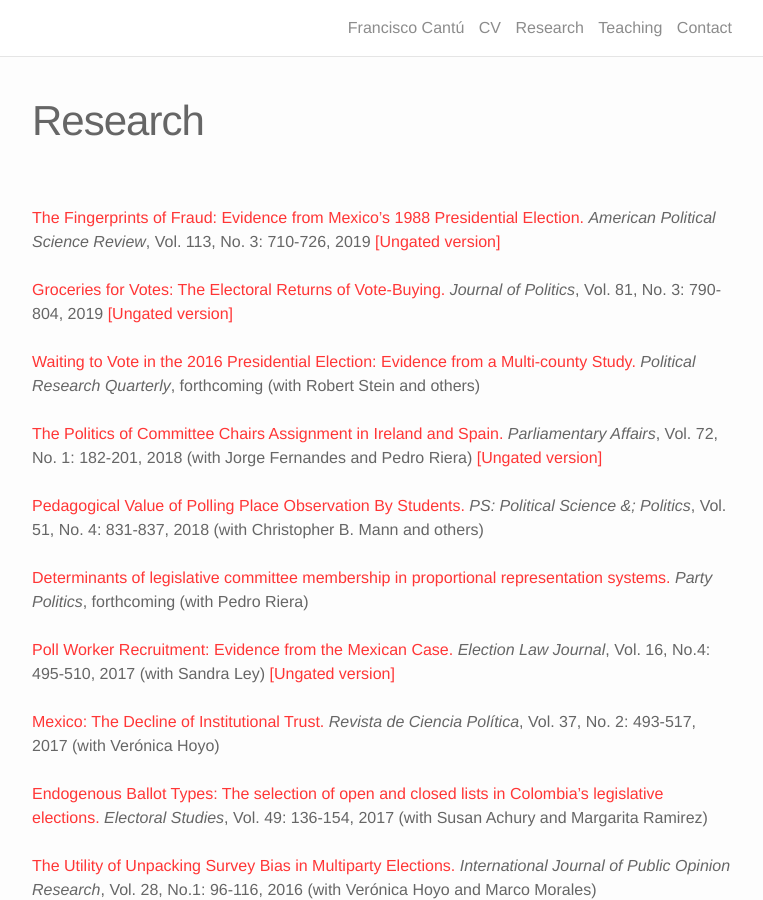
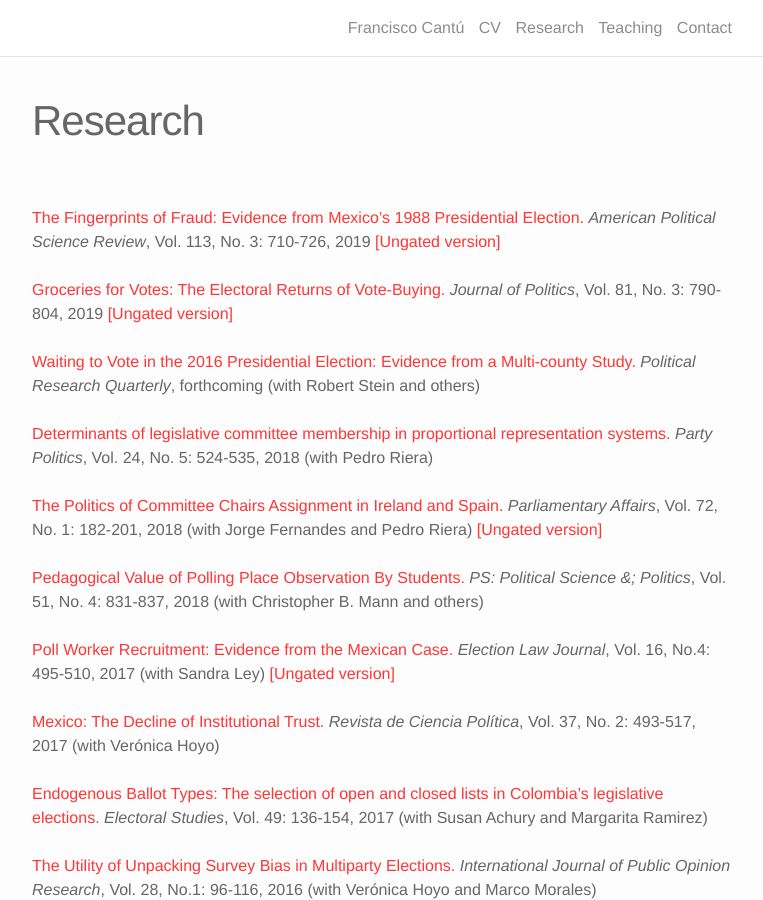
Before and after one commit to franciscocantu/franciscocantu.github.io, a Jekyll site: the page built from research.md, in a window 1280 px wide and 900 px high. Shown: the whole window, without its empty margins (258-1021 px from the left). Built offline with Jekyll 4.4.1, drawn with Linux system fonts in a browser that asks for light colours; nearby versions of some CDN libraries.

Commit message:
Update research.md

```diff
--- a/research.md
+++ b/research.md
@@ -21,6 +21,11 @@ version]</a><br>
 Multi-county Study.</a> <i>Political Research Quarterly</i>, forthcoming (with Robert
 Stein and others)<br>
 <br>
+<a href="/Papers/PP - Europe.pdf">Determinants
+of legislative committee membership in proportional representation systems.</a>
+<i>Party Politics</i>, Vol. 24, No. 5: 524-535, 2018 (with Pedro Riera)
+<br>
+<br>
 <a
 href="https://doi.org/10.1093/pa/gsy009">The
 Politics of Committee Chairs Assignment in Ireland and Spain.</a> <i>Parliamentary
@@ -33,11 +38,6 @@ href="https://doi.org/10.1017/S1049096518000550">Pedagogical
 Value of Polling Place Observation By Students.</a> <i>PS: Political Science
 &; Politics</i>, Vol. 51, No. 4: 831-837, 2018 (with Christopher B. Mann and
 others) <br>
-<br>
-<a href="/Papers/PP - Europe.pdf">Determinants
-of legislative committee membership in proportional representation systems.</a>
-<i>Party Politics</i>, forthcoming (with Pedro Riera)
-<br>
 <br>
 <a href="https://doi.org/10.1089/elj.2016.0385">Poll
 Worker Recruitment: Evidence from the Mexican Case.</a> <i>Election Law Journal</i>,
```
